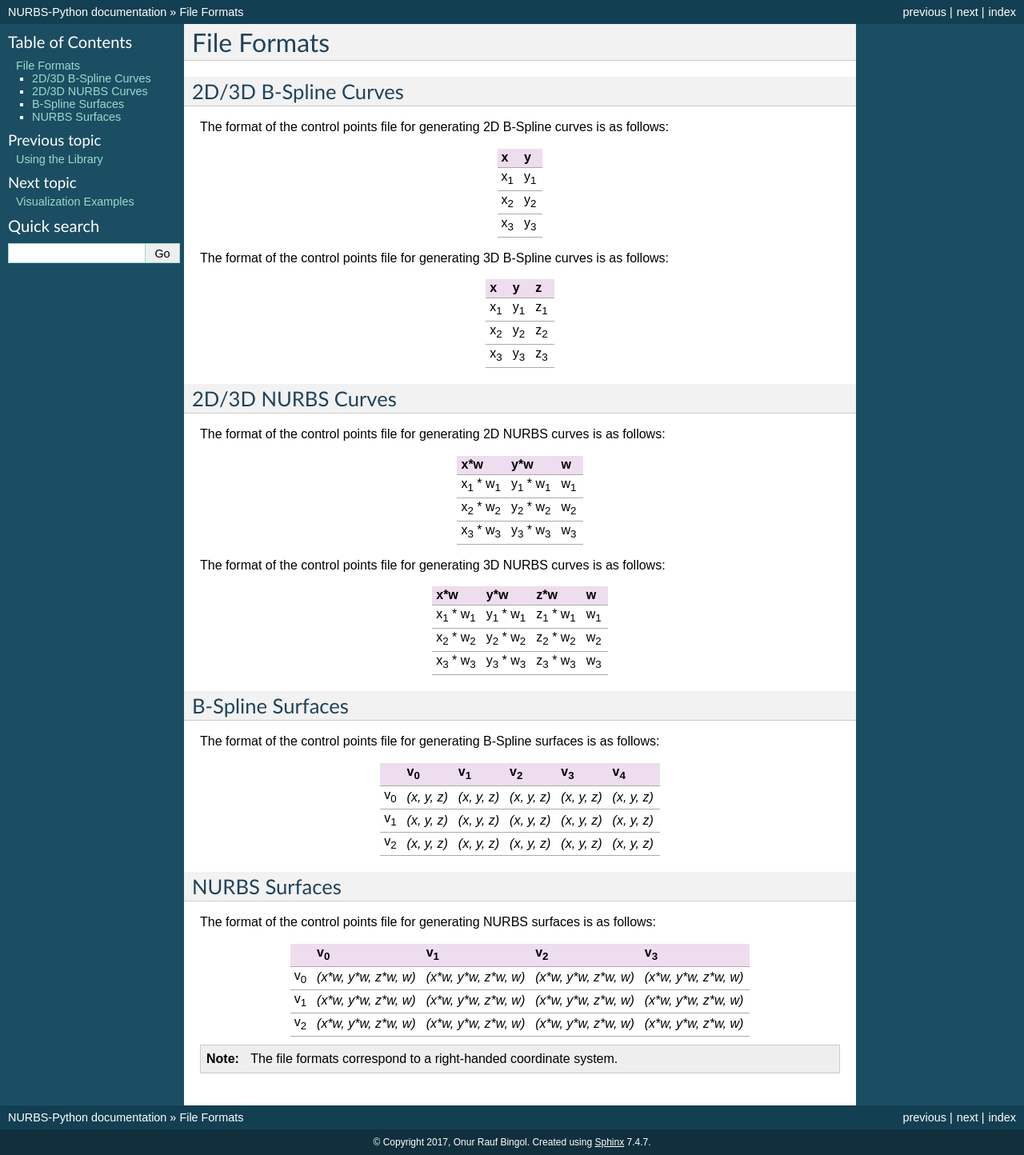
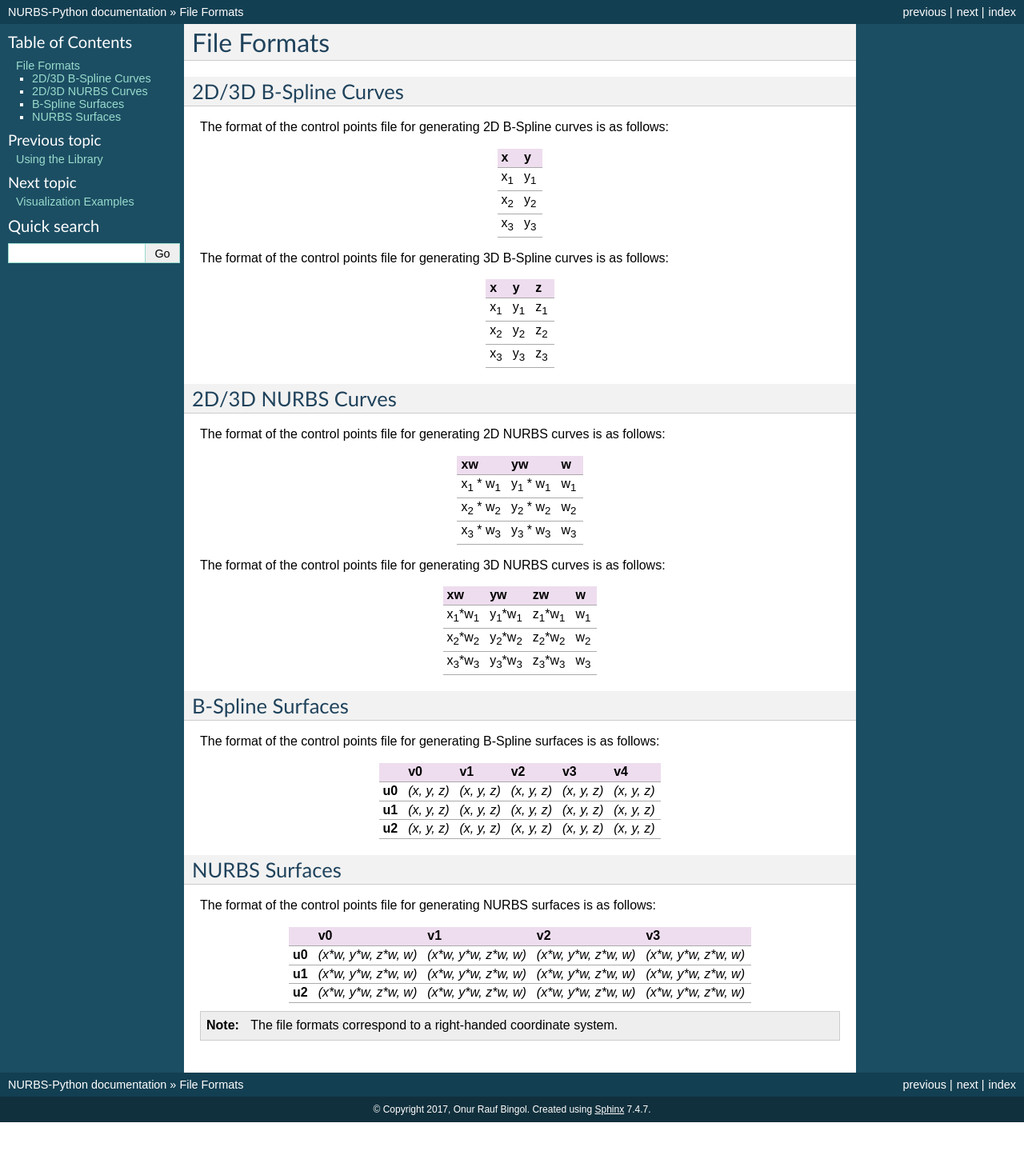
Before and after one commit to orbingol/NURBS-Python, a Sphinx documentation site: the page built from docs/formats.rst, in a window 1280 px wide. Shown: the whole page at 80% size. Built offline with Sphinx 7.4.7, drawn with Linux system fonts in a browser that asks for light colours; formulas are drawn with MathJax 3; after the commit the page ends 1403 px from its top, so only the background shows below that.

Commit message:
Update formats.rst

```diff
--- a/docs/formats.rst
+++ b/docs/formats.rst
@@ -34,56 +34,56 @@ The format of the control points file for generating 3D B-Spline curves is as fo
 
 The format of the control points file for generating 2D NURBS curves is as follows:
 
-+----------------------------+----------------------------+-------------+
-|            x*w             |            y*w             |      w      |
-+============================+============================+=============+
-| x\ :sub:`1` \* w\ :sub:`1` | y\ :sub:`1` \* w\ :sub:`1` | w\ :sub:`1` |
-+----------------------------+----------------------------+-------------+
-| x\ :sub:`2` \* w\ :sub:`2` | y\ :sub:`2` \* w\ :sub:`2` | w\ :sub:`2` |
-+----------------------------+----------------------------+-------------+
-| x\ :sub:`3` \* w\ :sub:`3` | y\ :sub:`3` \* w\ :sub:`3` | w\ :sub:`3` |
-+----------------------------+----------------------------+-------------+
++-----------------------------+-----------------------------+-------------+
+|             xw              |             yw              |      w      |
++=============================+=============================+=============+
+| x\ :sub:`1` \* w\ :sub:`1`  | y\ :sub:`1` \* w\ :sub:`1`  | w\ :sub:`1` |
++-----------------------------+-----------------------------+-------------+
+| x\ :sub:`2` \* w\ :sub:`2`  | y\ :sub:`2` \* w\ :sub:`2`  | w\ :sub:`2` |
++-----------------------------+-----------------------------+-------------+
+| x\ :sub:`3` \* w\ :sub:`3`  | y\ :sub:`3` \* w\ :sub:`3`  | w\ :sub:`3` |
++-----------------------------+-----------------------------+-------------+
 
 The format of the control points file for generating 3D NURBS curves is as follows:
 
-+----------------------------+----------------------------+----------------------------+-------------+
-|            x*w             |            y*w             |            z*w             |      w      |
-+============================+============================+============================+=============+
-| x\ :sub:`1` \* w\ :sub:`1` | y\ :sub:`1` \* w\ :sub:`1` | z\ :sub:`1` \* w\ :sub:`1` | w\ :sub:`1` |
-+----------------------------+----------------------------+----------------------------+-------------+
-| x\ :sub:`2` \* w\ :sub:`2` | y\ :sub:`2` \* w\ :sub:`2` | z\ :sub:`2` \* w\ :sub:`2` | w\ :sub:`2` |
-+----------------------------+----------------------------+----------------------------+-------------+
-| x\ :sub:`3` \* w\ :sub:`3` | y\ :sub:`3` \* w\ :sub:`3` | z\ :sub:`3` \* w\ :sub:`3` | w\ :sub:`3` |
-+----------------------------+----------------------------+----------------------------+-------------+
++---------------------------+---------------------------+---------------------------+-------------+
+|              xw           |            yw             |            zw             |      w      |
++===========================+===========================+===========================+=============+
+| x\ :sub:`1`\*w\ :sub:`1`  | y\ :sub:`1`\*w\ :sub:`1`  | z\ :sub:`1`\*w\ :sub:`1`  | w\ :sub:`1` |
++---------------------------+---------------------------+---------------------------+-------------+
+| x\ :sub:`2`\*w\ :sub:`2`  | y\ :sub:`2`\*w\ :sub:`2`  | z\ :sub:`2`\*w\ :sub:`2`  | w\ :sub:`2` |
++---------------------------+---------------------------+---------------------------+-------------+
+| x\ :sub:`3`\*w\ :sub:`3`  | y\ :sub:`3`\*w\ :sub:`3`  | z\ :sub:`3`\*w\ :sub:`3`  | w\ :sub:`3` |
++---------------------------+---------------------------+---------------------------+-------------+
 
 B-Spline Surfaces
 =================
 
 The format of the control points file for generating B-Spline surfaces is as follows:
 
-+-------------+-------------+-------------+-------------+-------------+-------------+
-|             | v\ :sub:`0` | v\ :sub:`1` | v\ :sub:`2` | v\ :sub:`3` | v\ :sub:`4` |
-+=============+=============+=============+=============+=============+=============+
-| v\ :sub:`0` | *(x, y, z)* | *(x, y, z)* | *(x, y, z)* | *(x, y, z)* | *(x, y, z)* |
-+-------------+-------------+-------------+-------------+-------------+-------------+
-| v\ :sub:`1` | *(x, y, z)* | *(x, y, z)* | *(x, y, z)* | *(x, y, z)* | *(x, y, z)* |
-+-------------+-------------+-------------+-------------+-------------+-------------+
-| v\ :sub:`2` | *(x, y, z)* | *(x, y, z)* | *(x, y, z)* | *(x, y, z)* | *(x, y, z)* |
-+-------------+-------------+-------------+-------------+-------------+-------------+
++--------+-------------+-------------+-------------+-------------+-------------+
+|        |      v0     |      v1     |      v2     |      v3     |      v4     |
++========+=============+=============+=============+=============+=============+
+| **u0** | *(x, y, z)* | *(x, y, z)* | *(x, y, z)* | *(x, y, z)* | *(x, y, z)* |
++--------+-------------+-------------+-------------+-------------+-------------+
+| **u1** | *(x, y, z)* | *(x, y, z)* | *(x, y, z)* | *(x, y, z)* | *(x, y, z)* |
++--------+-------------+-------------+-------------+-------------+-------------+
+| **u2** | *(x, y, z)* | *(x, y, z)* | *(x, y, z)* | *(x, y, z)* | *(x, y, z)* |
++--------+-------------+-------------+-------------+-------------+-------------+
 
 NURBS Surfaces
 ==============
 
 The format of the control points file for generating NURBS surfaces is as follows:
 
-+-------------+----------------------+----------------------+----------------------+----------------------+
-|             |      v\ :sub:`0`     |       v\ :sub:`1`    |       v\ :sub:`2`    |       v\ :sub:`3`    |
-+=============+======================+======================+======================+======================+
-| v\ :sub:`0` | *(x*w, y*w, z*w, w)* | *(x*w, y*w, z*w, w)* | *(x*w, y*w, z*w, w)* | *(x*w, y*w, z*w, w)* |
-+-------------+----------------------+----------------------+----------------------+----------------------+
-| v\ :sub:`1` | *(x*w, y*w, z*w, w)* | *(x*w, y*w, z*w, w)* | *(x*w, y*w, z*w, w)* | *(x*w, y*w, z*w, w)* |
-+-------------+----------------------+----------------------+----------------------+----------------------+
-| v\ :sub:`2` | *(x*w, y*w, z*w, w)* | *(x*w, y*w, z*w, w)* | *(x*w, y*w, z*w, w)* | *(x*w, y*w, z*w, w)* |
-+-------------+----------------------+----------------------+----------------------+----------------------+
++--------+-------------------------+-------------------------+-------------------------+-------------------------+
+|        |             v0          |             v1          |             v2          |             v3          |
++========+=========================+=========================+=========================+=========================+
+| **u0** | *(x\*w, y\*w, z\*w, w)* | *(x\*w, y\*w, z\*w, w)* | *(x\*w, y\*w, z\*w, w)* | *(x\*w, y\*w, z\*w, w)* |
++--------+-------------------------+-------------------------+-------------------------+-------------------------+
+| **u1** | *(x\*w, y\*w, z\*w, w)* | *(x\*w, y\*w, z\*w, w)* | *(x\*w, y\*w, z\*w, w)* | *(x\*w, y\*w, z\*w, w)* |
++--------+-------------------------+-------------------------+-------------------------+-------------------------+
+| **u2** | *(x\*w, y\*w, z\*w, w)* | *(x\*w, y\*w, z\*w, w)* | *(x\*w, y\*w, z\*w, w)* | *(x\*w, y\*w, z\*w, w)* |
++--------+-------------------------+-------------------------+-------------------------+-------------------------+
 
 .. note:: The file formats correspond to a right-handed coordinate system.
```
